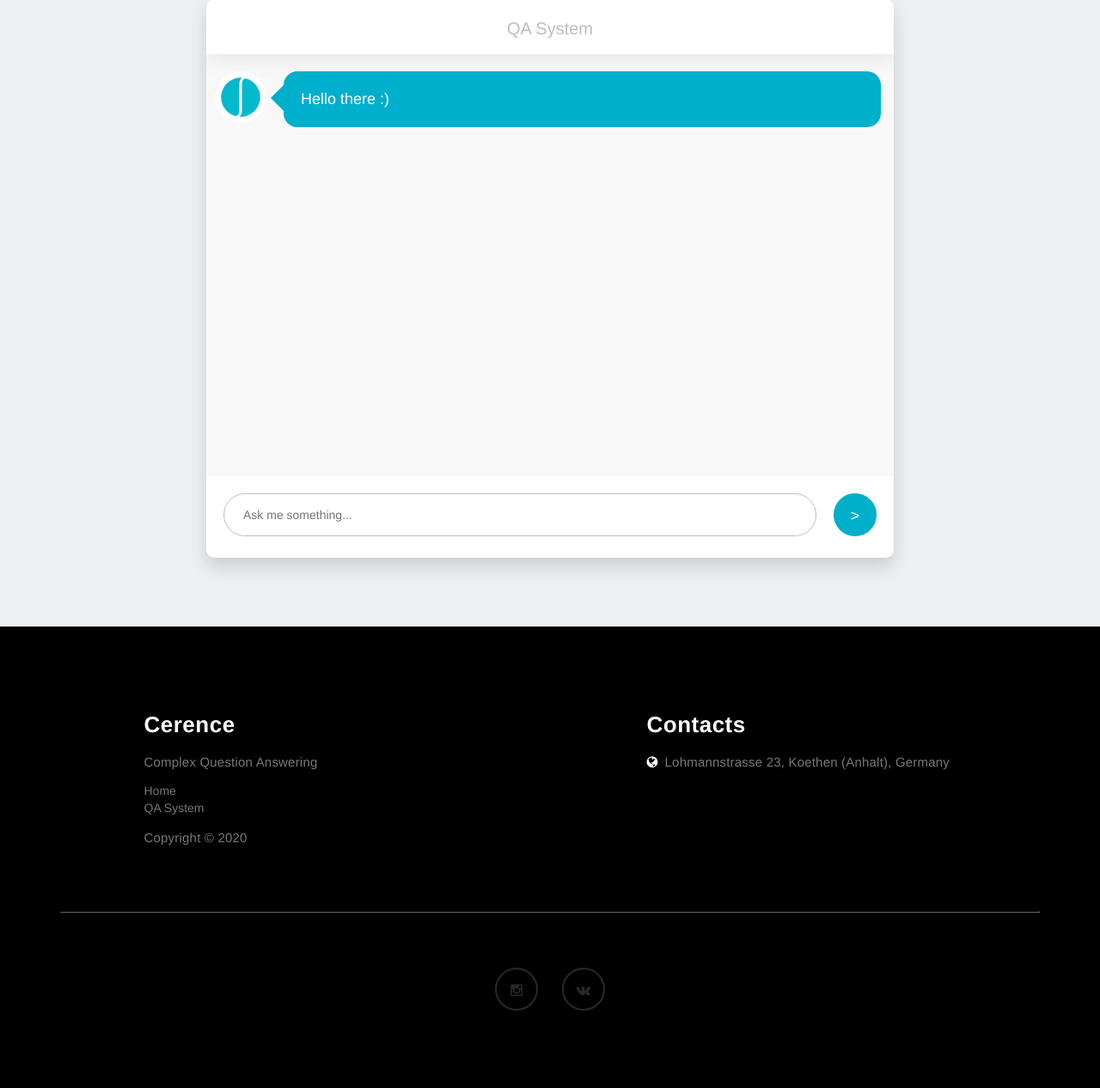
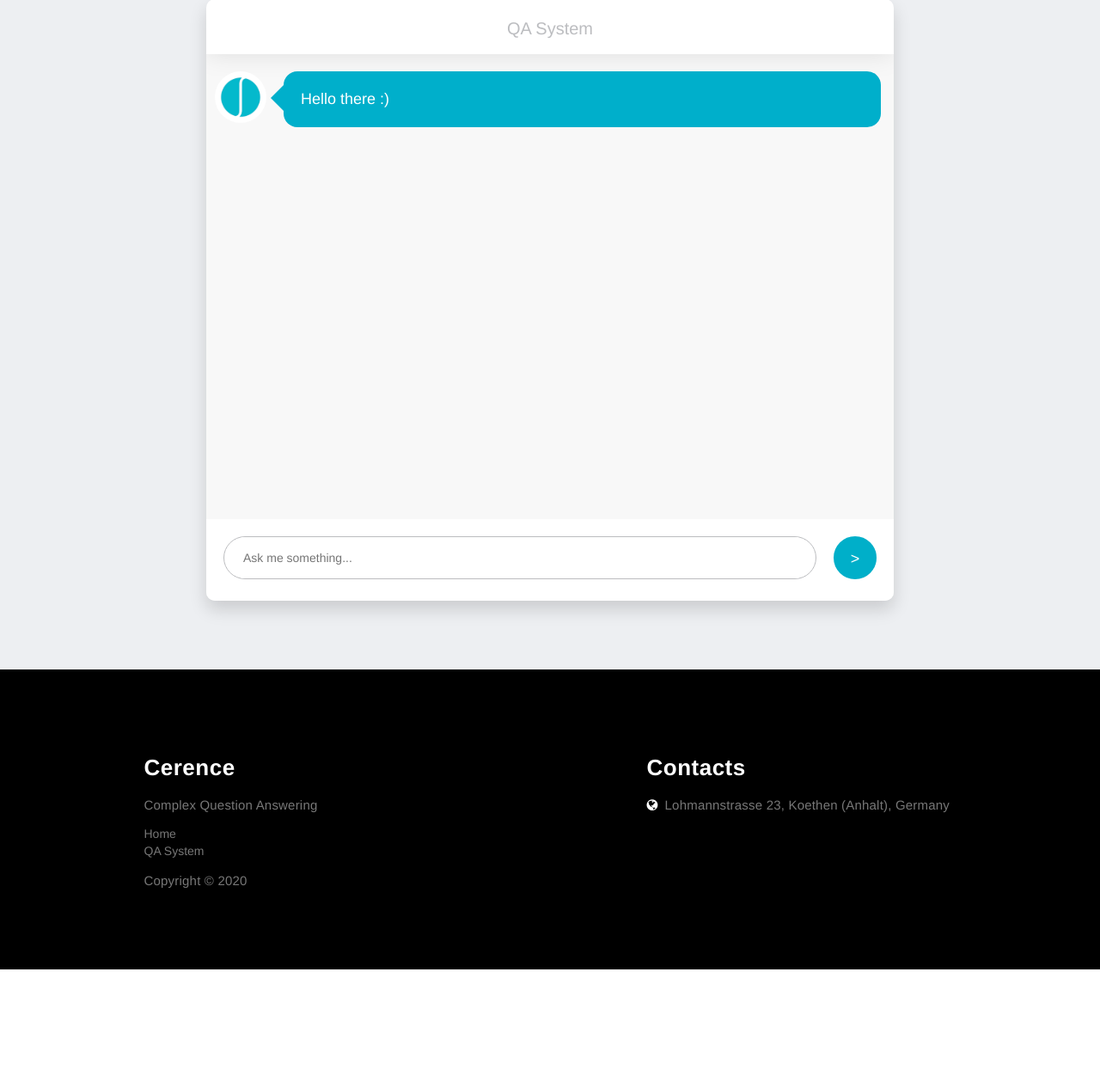
Before and after one commit to Perevalov/nuance-web, a Flask app: page /chat in a window 1280 px wide. Shown: the part 148-1414 px from the top of the page at 86% size. After the commit the page ends 1276 px from the top, so only its background shows below. Run offline with Flask 2, Linux system fonts and the light colour scheme; some libraries are stand-ins or nearby versions.

Commit message:
Fixed chat window

```diff
--- a/static/css/style.css
+++ b/static/css/style.css
@@ -821,20 +821,6 @@ body {
   font-family: "Calibri", "Roboto", sans-serif;
 }
 
-.chat_window {
-  position: relative;
-  width: calc(100% - 5px);
-  max-width: 700px;
-  height: 800px;
-  border-radius: 10px;
-  background-color: #fff;
-  left: 50%;
-  top: 50%;
-  transform: translateX(-50%) translateY(-50%);
-  box-shadow: 0 10px 20px rgba(0, 0, 0, 0.15);
-  background-color: #f8f8f8;
-  overflow: hidden;
-}
 
 .top_menu {
   background-color: #fff;
@@ -869,14 +855,6 @@ body {
   font-size: 20px;
 }
 
-.messages {
-  position: relative;
-  list-style: none;
-  padding: 20px 10px 0 10px;
-  margin: 0;
-  height: 800px;
-  overflow: scroll;
-}
 .messages .message {
   clear: both;
   overflow: hidden;
@@ -1055,7 +1033,7 @@ body {
   position: relative;
   width: calc(100% - 20px);
   max-width: 800px;
-  height: 500px;
+  height: 700px;
   border-radius: 10px;
   background-color: #fff;
   left: 50%;
@@ -1106,7 +1084,7 @@ body {
   list-style: none;
   padding: 20px 10px 0 10px;
   margin: 0;
-  height: 347px;
+  height: 550px;
   overflow: scroll;
 }
 .messages .message {
--- a/templates/chat.html
+++ b/templates/chat.html
@@ -37,11 +37,11 @@ http://www.tooplate.com/view/2085-neuron
 <section id="about">
      <div class="container">
           <div class="row">
-               <div id="sendBtn" class="chat_window" style="height: 650px;">
+               <div id="sendBtn" class="chat_window">
                     <div class="top_menu">
                          <div class="title">QA System</div>
                     </div>
-                    <ul class="messages" style="height: 650px;"></ul>
+                    <ul class="messages" ></ul>
                          <div class="bottom_wrapper bw_chat clearfix" style="display: block;">
                               <div class="message_input_wrapper">
                                    <input class="message_input" placeholder="Ask me something..." />
--- a/templates/footer.html
+++ b/templates/footer.html
@@ -20,19 +20,6 @@
                     <!--<p><i class="fa fa-save"></i> info@mail.com</p>-->
                </div>
 
-               <div class="clearfix col-md-12 col-sm-12">
-                    <hr>
-               </div>
-
-               <div class="col-md-12 col-sm-12">
-                    <ul class="social-icon">
-                         <li><a href="https://www.instagram.com/" class="fa fa-instagram"></a></li>
-                         <!--<li><a href="#" class="fa fa-youtube"></a></li>-->
-                         <li><a href="https://vk.com/" class="fa fa-vk"></a></li>
-                        <!-- <li><a href="#" class="fa fa-linkedin"></a></li>-->
-                    </ul>
-               </div>
-
           </div>
      </div>
 </footer>
--- a/templates/index.html
+++ b/templates/index.html
@@ -17,6 +17,7 @@
 <link rel="stylesheet" href="../static/css/style.css">
 <link rel="stylesheet" href="../static/css/Features-Clean.css">
 <link rel="stylesheet" href="../static/css/Highlight-Phone.css">
+<link href="https://fonts.googleapis.com/css?family=Roboto+Slab&display=swap" rel="stylesheet">
 <link href="https://fonts.googleapis.com/css?family=Helvetica&amp;subset=cyrillic" rel="stylesheet">
 
 </head>
```
